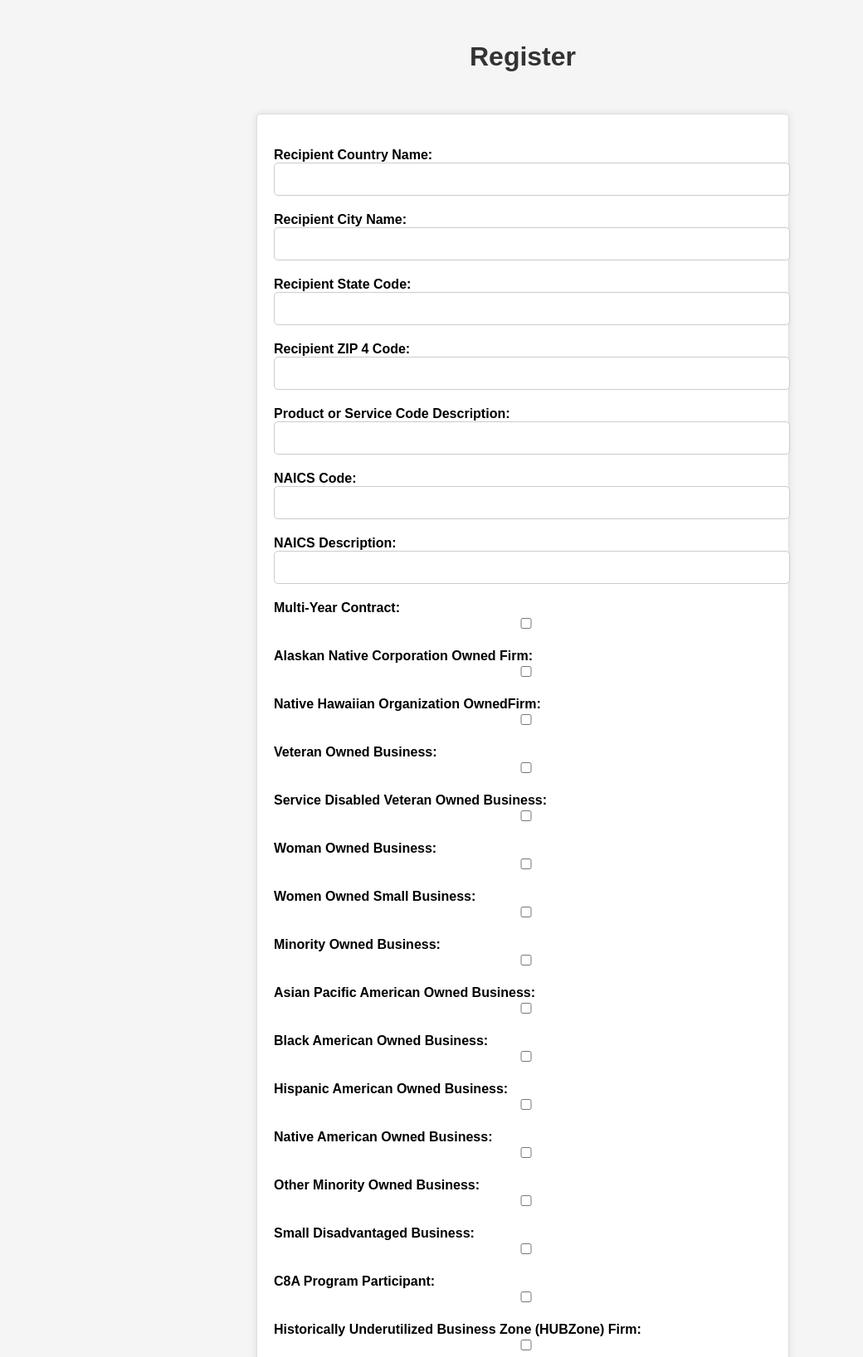
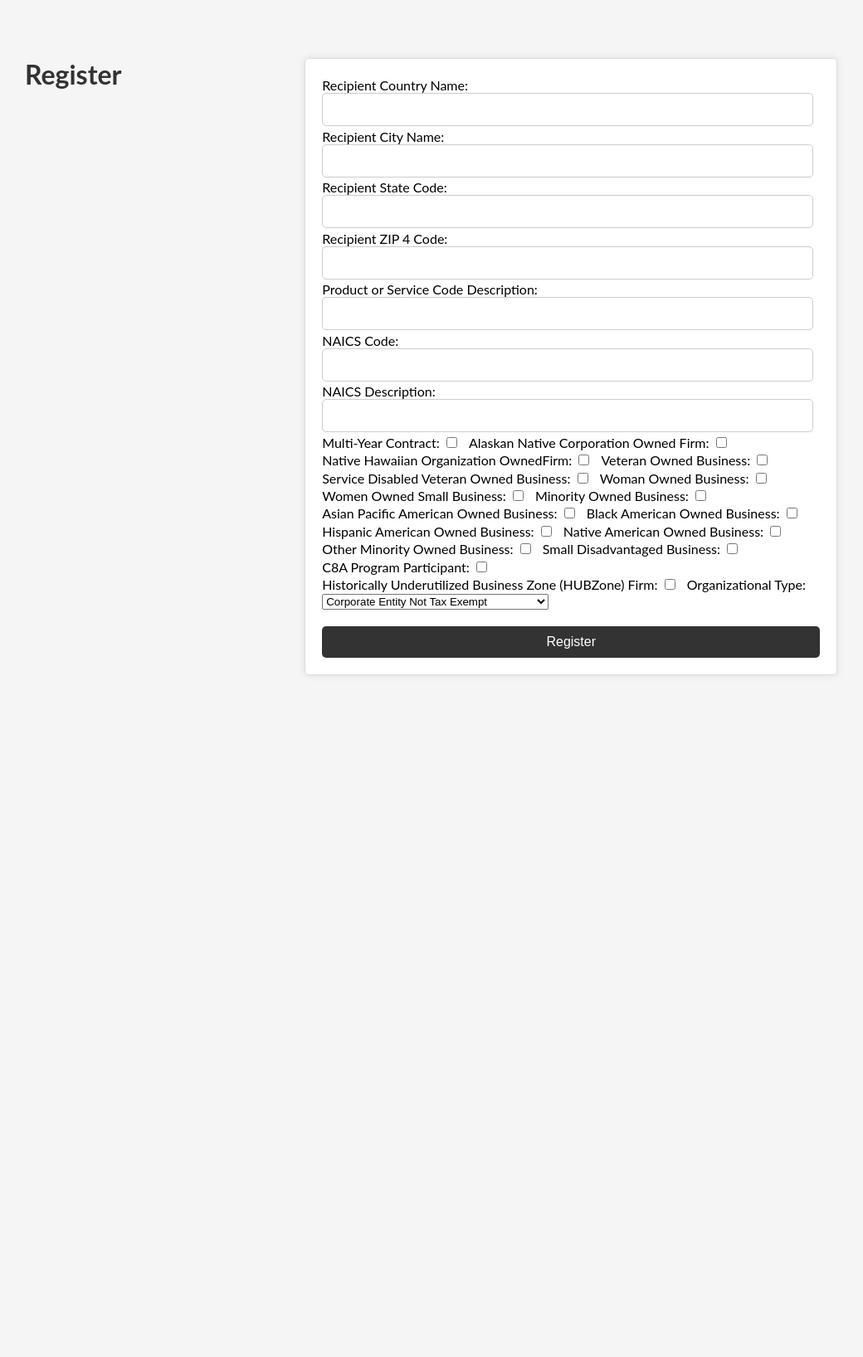
Before and after one commit to He7300/BitCamp2023, a Flask app: page /register/ in a window 1280 px wide. Shown: the top 1636 px of the page at 83% size, without its empty margins (10-1050 px from the left). After the commit the page ends 814 px from the top, so only its background shows below. Run offline with Flask 3, Linux system fonts and the light colour scheme.

Commit message:
register

```diff
--- a/Internal API/internalAPI.py
+++ b/Internal API/internalAPI.py
@@ -97,4 +97,4 @@ async def shutdown_event():
 
 # Run the app with `uvicorn app:app --reload`
 if __name__ == "__main__":
-    uvicorn.run(app, host="0.0.0.0", port=8000)
+    uvicorn.run(app, host="121.0.0.1", port=8000)
--- a/templates/register.html
+++ b/templates/register.html
@@ -25,18 +25,26 @@
 		}
 
 		label {
-			display: block;
-			font-size: 16px;
-			font-weight: bold;
-			margin-top: 20px;
+  			display: inline-block;
+  			vertical-align: middle;
 		}
 
-		input[type="text"], input[type="checkbox"] {
+
+		.container {
+			max-width: 1200px;
+			margin: 0 auto;
+			padding: 20px;
+			display: flex;
+			flex-wrap: wrap;
+			justify-content: space-between;
+			font-family: 'Lato', Courier, monospace;
+		}
+		input[type="text"] {
 			border: 1px solid #ccc;
 			border-radius: 5px;
 			font-size: 16px;
 			padding: 10px;
-			width: 100%;
+			width: 95%;
 		}
 
 		input[type="submit"] {
@@ -50,13 +58,20 @@
 			padding: 10px;
 			width: 100%;
 		}
+		input[type="checkbox"] {
+			padding: 10px;
 
+			display: inline-block;
+			margin-right: 10px;
+			vertical-align: middle;
+			}
 		input[type="submit"]:hover {
 			background-color: #555;
 		}
+
 	</style>
 </head>
-<body>
+<body class = "container">
 	<h1>Register</h1>
 	<form method="POST" action="/register">
 		<label for="recipient-country-name">Recipient Country Name:</label>
```
